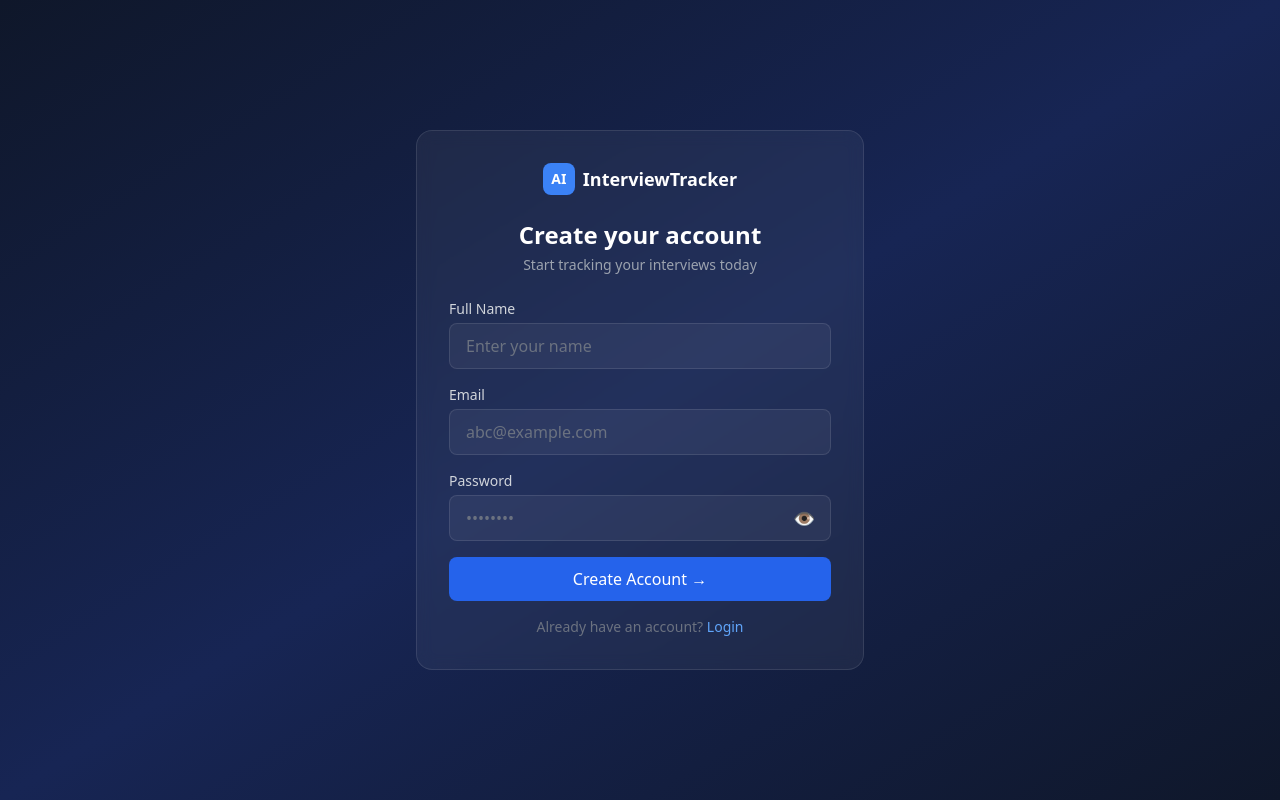
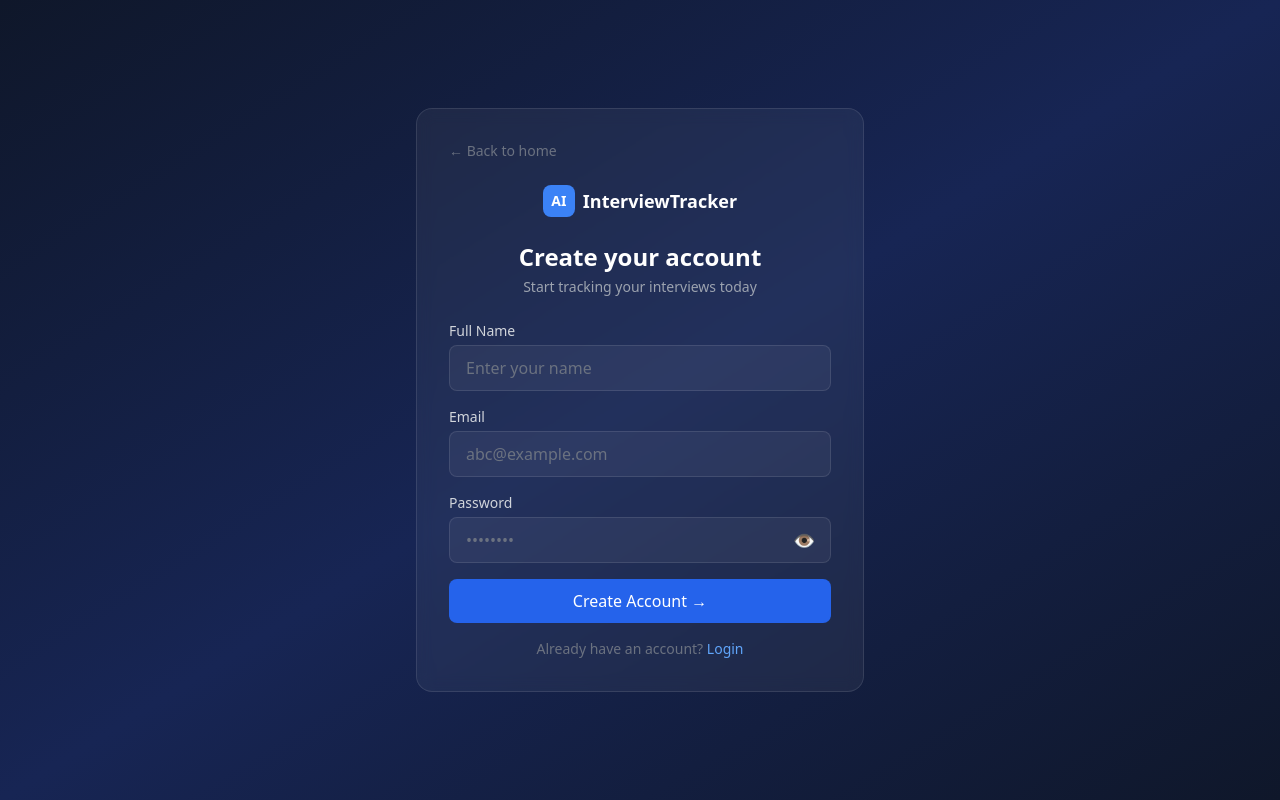
Before and after one commit to Ishwari-2006/ai-interview-tracker, a React (Create React App) app in the folder frontend/: page /register in a window 1280 px wide. Built offline with nearby package versions, Linux system fonts and the light colour scheme.

Commit message:
Day 14: Full frontend review complete, all pages tested and working

```diff
--- a/frontend/src/pages/Register.js
+++ b/frontend/src/pages/Register.js
@@ -36,6 +36,13 @@
   return (
     <div className="min-h-screen bg-gradient-to-br from-slate-900 via-blue-950 to-slate-900 flex items-center justify-center px-4">
       <div className="bg-white/5 border border-white/10 backdrop-blur p-8 rounded-2xl w-full max-w-md">
+
+        <button
+          onClick={() => navigate('/')}
+          className="flex items-center gap-1 text-gray-500 hover:text-gray-300 text-sm mb-6 transition"
+        >
+          ← Back to home
+        </button>
 
         <div className="flex items-center gap-2 justify-center mb-6">
           <div className="w-8 h-8 bg-blue-500 rounded-lg flex items-center justify-center text-white font-bold text-sm">AI</div>
```
